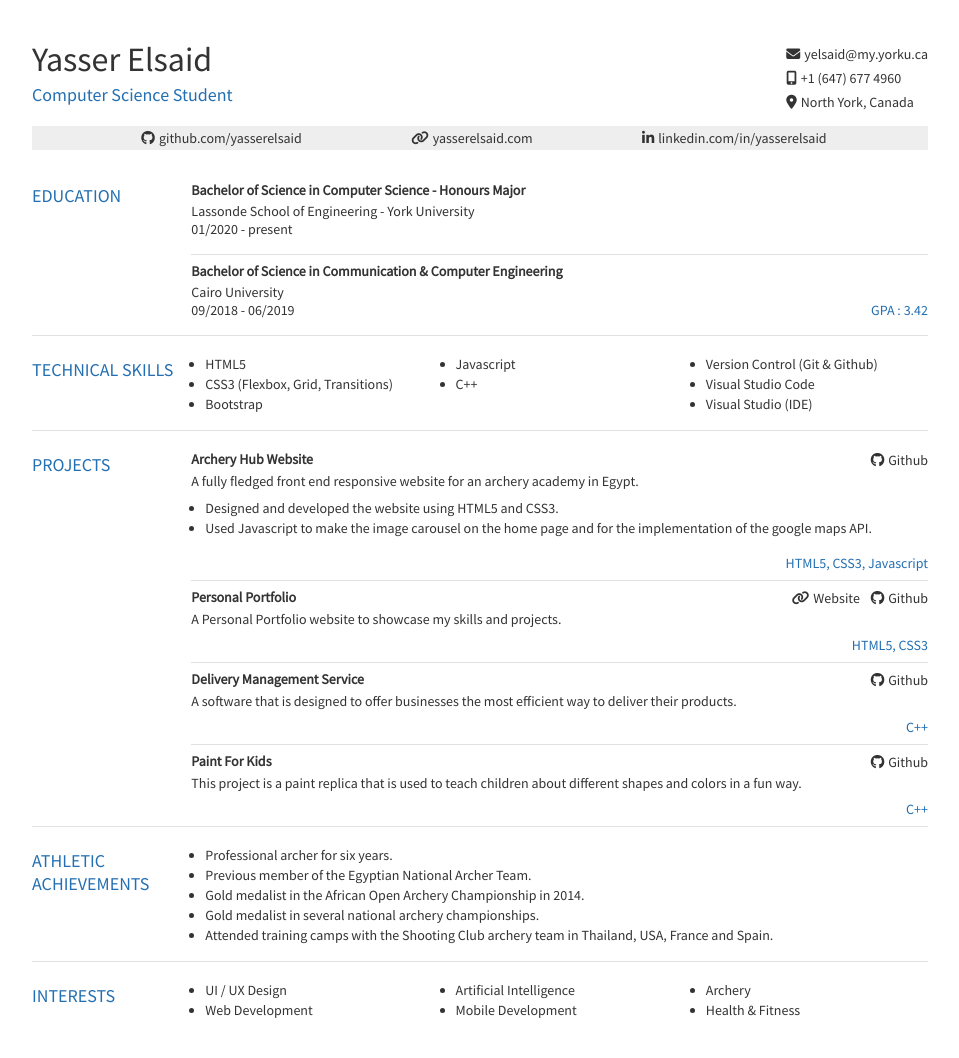
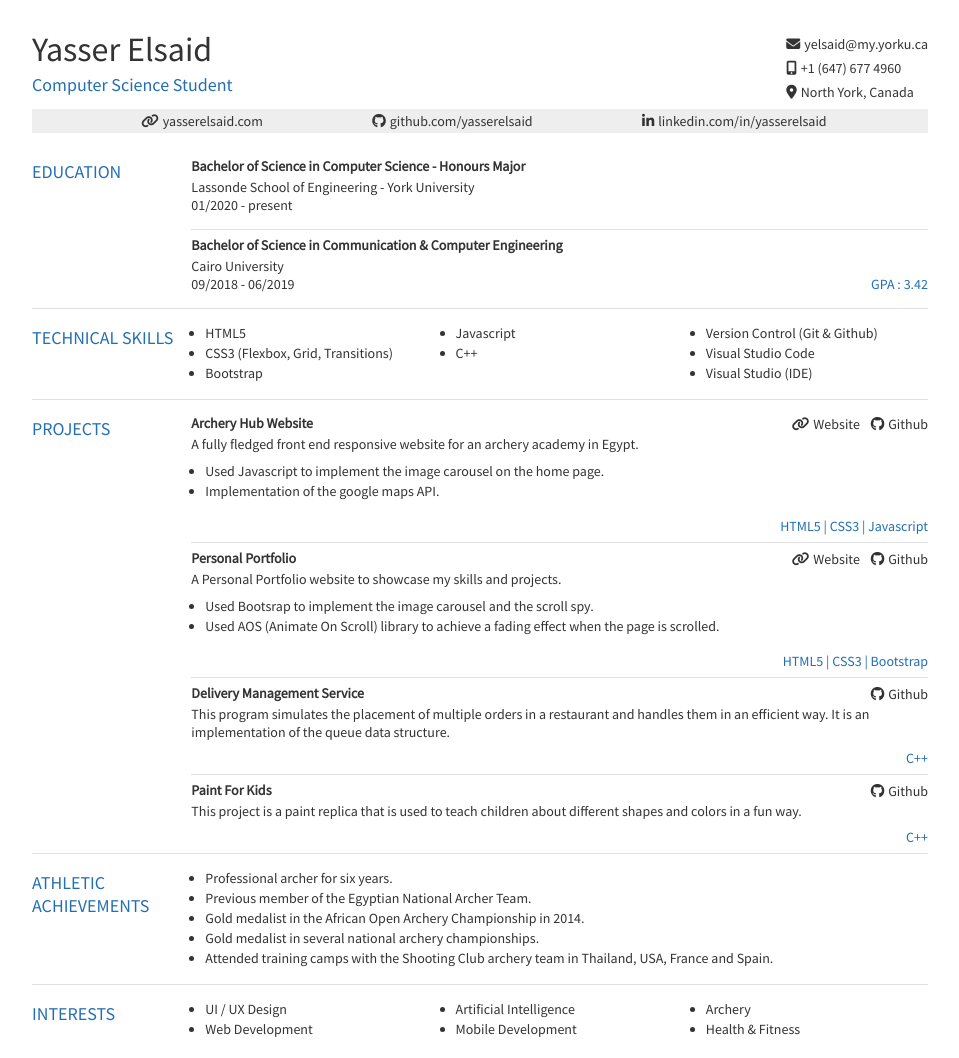
Before and after one commit to yasserelsaeed/resume, a plain HTML site: page index.html in a window 1280 px wide. Shown: the whole page, without its empty margins (160-1119 px from the left). Drawn offline with Linux system fonts and the light colour scheme.

Commit message:
added archeryhub link

```diff
--- a/index.html
+++ b/index.html
@@ -33,14 +33,16 @@
       </div>
 
       <div class="pro-links">
+
+        <div class="link">
+          <a href="https://yasserelsaid.com"
+            target="_blank"><i class="fas fa-link"></i>yasserelsaid.com</a>
+        </div>
         <div class="link">
           <a href="https://github.com/yasserelsaid"
             target="_blank"><i class="fab fa-github"></i>github.com/yasserelsaid</a>
         </div>
-        <div class="link">
-          <a href="https://yasserelsaid.com"
-            target="_blank"><i class="fas fa-link"></i>yasserelsaid.com</a>
-        </div>
+
 
         <div class="link">
           <a href="https://www.linkedin.com/in/yasserelsaid/"
@@ -118,6 +120,8 @@
             <div class="job-top">
               <div class="job-company">Archery Hub Website</div>
               <div class="small-txt">
+                <a href="https://archeryhub.netlify.com/" target="_blank"> <i
+                  class="fa fa-link"></i>Website</a>
                 <a href="https://github.com/yasserelsaid/archeryhub" target="_blank"> <i
                     class="fab fa-github"></i>Github</a>
               </div>
@@ -128,14 +132,11 @@
 
 
           <ul>
-
-            <li>Designed and developed the website using HTML5 and CSS3.</li>
-            <li>Used Javascript to make the image carousel on the home page and for the implementation of the google maps
+            <li>Used Javascript to implement the image carousel on the home page. </li>
+            <li>Implementation of the google maps
               API.</li>
-
-
           </ul>
-          <p class="tech-used">HTML5, CSS3, Javascript</p>
+          <p class="tech-used">HTML5 | CSS3 | Javascript</p>
         </div> <!-- end job -->
 
 
@@ -154,12 +155,11 @@
             <div class="description">A Personal Portfolio website to showcase my skills and projects.
             </div>
           </div> <!-- end job-title container -->
-          <!-- <ul>
-
-            <li>Implemented the different modes of the program.</li>
-            <li>Implemented a feature that saves the output in a text file.</li>
-          </ul> -->
-          <p class="tech-used">HTML5, CSS3</p>
+          <ul>
+            <li>Used Bootsrap to implement the image carousel and the scroll spy.</li>
+            <li>Used AOS (Animate On Scroll) library to achieve a fading effect when the page is scrolled.</li>
+          </ul>
+          <p class="tech-used">HTML5 | CSS3 | Bootstrap</p>
         </div> <!-- end job -->
 
         <div class="job">
@@ -171,7 +171,7 @@
                     class="fab fa-github"></i>Github</a>
               </div>
             </div>
-            <div class="description">A software that is designed to offer businesses the most efficient way to deliver their products.
+            <div class="description">This program simulates the placement of multiple orders in a restaurant and handles them in an efficient way. It is an implementation of the queue data structure.
             </div>
           </div> <!-- end job-title container -->
           <!-- <ul>
--- a/style.css
+++ b/style.css
@@ -12,7 +12,7 @@ body{
 .container {
   max-width: 960px;
   margin: 0 auto;
-  padding: 42px 32px;
+  padding: 32px;
   background: white;
   /* box-shadow: 0 2px 4px rgba(0, 0, 0, 0.1); */
 }
@@ -29,12 +29,12 @@ margin-right: 4px;
 }
 .small-txt{
   font-size: 14px;
-  padding-bottom: 3px;
+  padding-bottom: 2px;
 }
 
 /* styling */
 header{
-  margin-bottom: 12px;
+  margin-bottom: 10px;
 }
 .my-name {
   font-size: 34px;
@@ -52,7 +52,7 @@ header{
 .basic-info{
   display: flex;
   justify-content: space-between;
-  margin-bottom: 12px;
+  margin-bottom: 5px;
 }
 
 
@@ -78,7 +78,7 @@ section {
   display: grid;
   grid-template-columns: 3fr 15fr;
   grid-gap: 12px;
-  padding-top: 12px;
+  padding-top: 8px;
   border-bottom: 1px solid #e1e1e1;
 }
 section:last-child{
@@ -89,11 +89,11 @@ section:last-child{
   font-weight: 300;
   color: #236FB2;
 /* width: 120px; */
-padding-top: 10px;
+padding-top: 9px;
 }
 
 .job {
-  padding: 8px 0;
+  padding: 7px 0;
   border-bottom: 1px solid #e1e1e1;
 }
 
```
